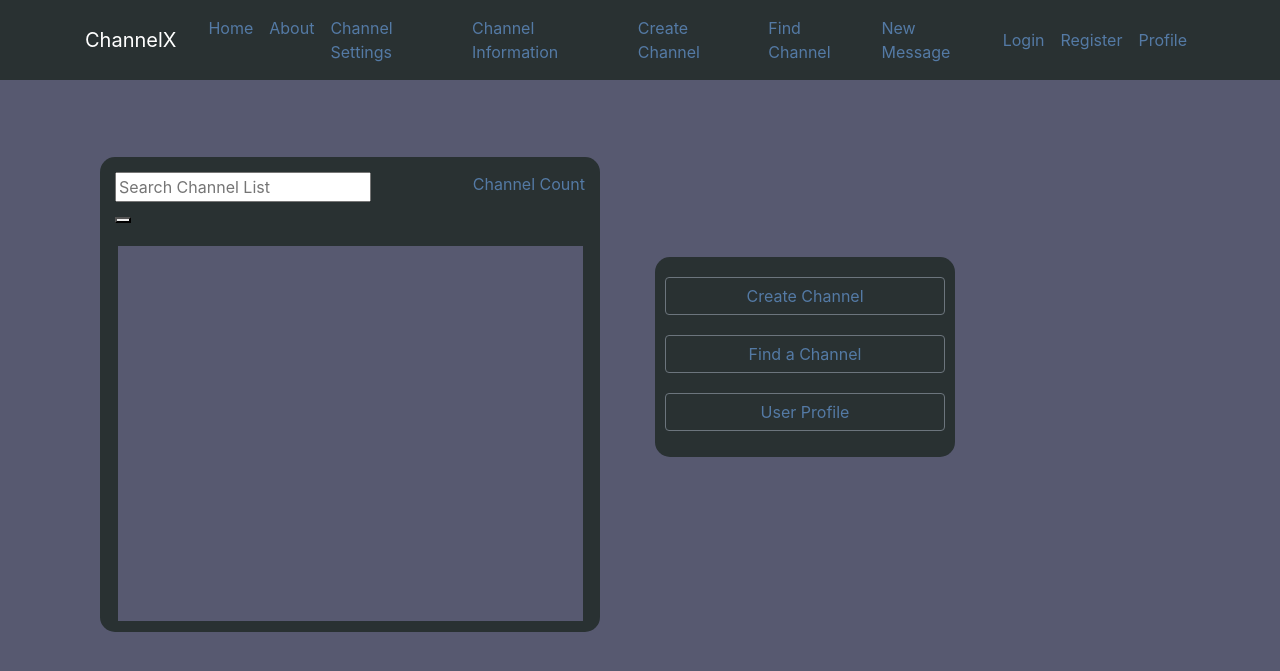
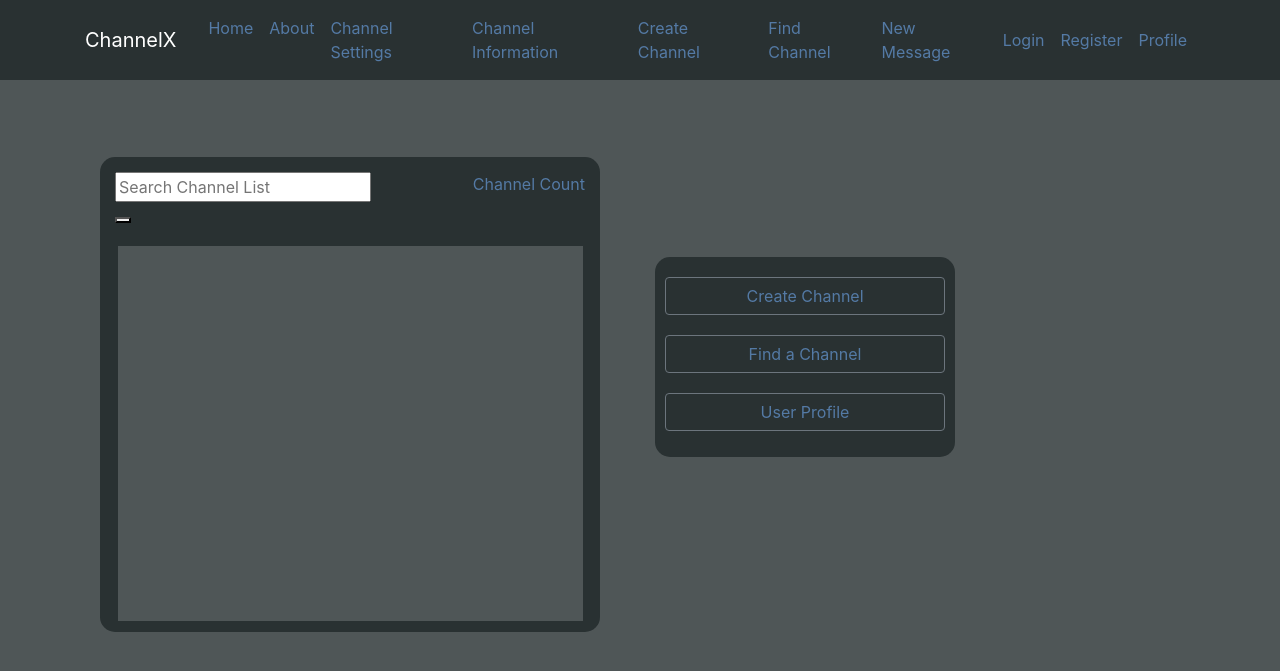
Before and after one commit to thefredliestfred/ChannelX, a Django app: page / in a window 1280 px wide. Shown: the top 671 px of the page. Run offline with Django 3.2, Linux system fonts and the light colour scheme; some libraries are stand-ins or nearby versions.

Commit message:
Edited nav bar buttons

```diff
--- a/DjangoProjects/channelx/main/static/main/main.css
+++ b/DjangoProjects/channelx/main/static/main/main.css
@@ -1,7 +1,7 @@
 body {
   width: 100%;
   height: 100%;
-  background-color: #575970;
+  background-color: #4f5657;
 }
 
 h1, h2, h3, h4, h5, h6 {
@@ -21,7 +21,7 @@ ul {
 }
 
 .site-header .navbar-nav .nav-link:hover {
-  color: #547aa5;
+  color: white;
 }
 
 .site-header .navbar-nav .nav-link.active {
--- a/DjangoProjects/channelx/main/templates/main/home.html
+++ b/DjangoProjects/channelx/main/templates/main/home.html
@@ -27,7 +27,7 @@
                     </div>
                 </div>
                 <!-- Channels -->
-                <div class="row"; style="margin:auto; margin-top:20px; width:465px; height:375px; background-color:#575970">
+                <div class="row"; style="margin:auto; margin-top:20px; width:465px; height:375px; background-color:#4f5657">
 
                 </div>
             </div>
```
